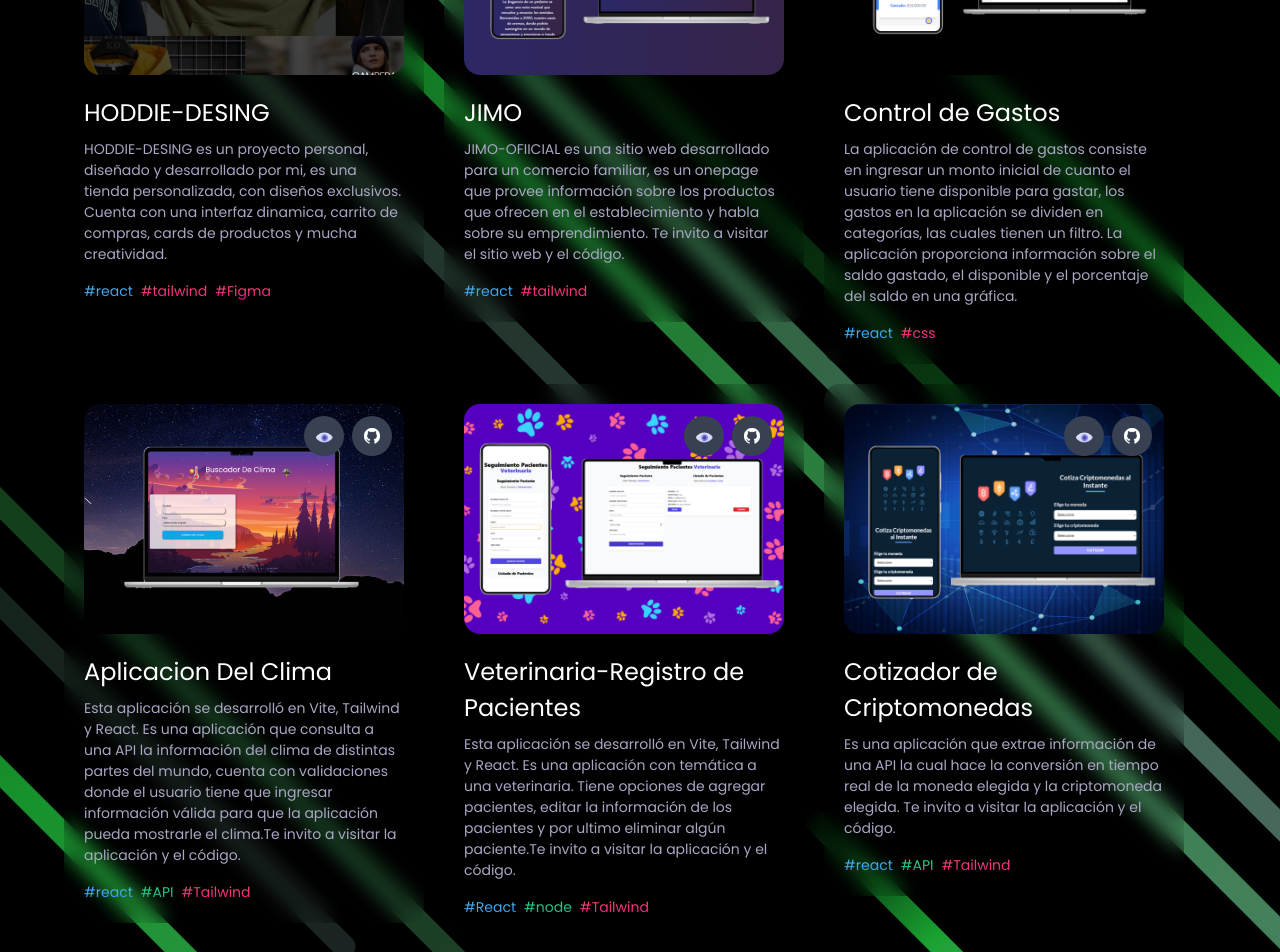
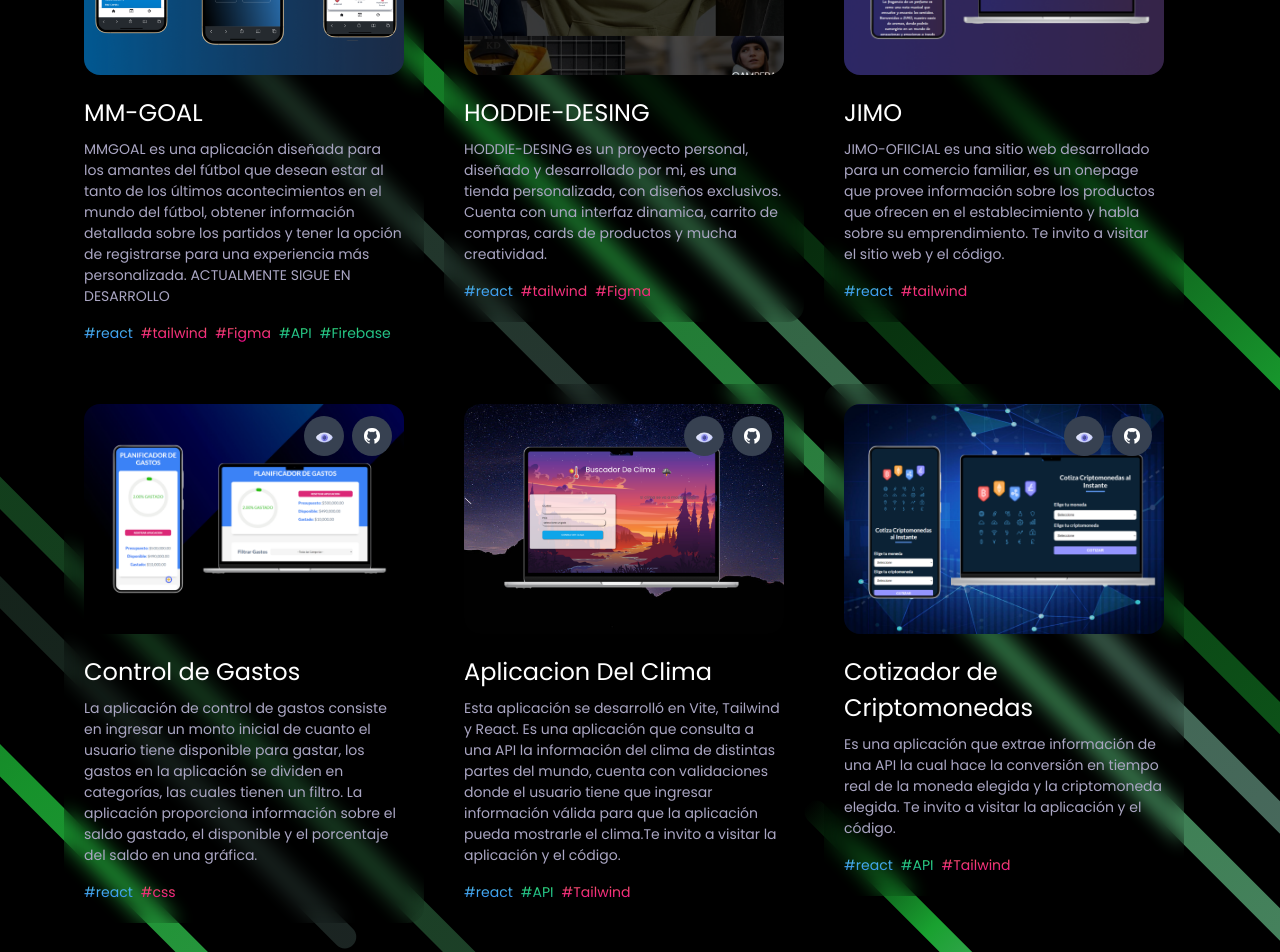
Before and after one commit to MAS234/Portfolio_Miguel_Martinez, a React (Vite) app: page / in a window 1280 px wide. Shown: the part 3840-4792 px from the top of the page. Built offline with nearby package versions, Linux system fonts and the light colour scheme.

Commit message:
Actualizacion de proyectos

```diff
--- a/src/assets/index.js
+++ b/src/assets/index.js
@@ -54,6 +54,9 @@ import curriculum from "./curriculum.png"
 import billetera  from "../assets/billetera.png"
 import LogoBilletera from "../assets/company/logoCountry.png"
 
+//MMGOAL
+import mmGoal from "../assets/MMGOAL.png"
+
 //ASTRONAUTA
 import astronauta from "../assets/Astronauta.png"
 
@@ -100,5 +103,6 @@ export {
   HoddieP,
   billetera,
   astronauta,
-  LogoBilletera
+  LogoBilletera,
+  mmGoal
 };
--- a/src/constants/index.js
+++ b/src/constants/index.js
@@ -22,13 +22,13 @@ import {
     next,
     vite,
     sass,
-    veterinaria,
     cripto,
     bilingual,
     crazyBeer,
     hoddie,
     HoddieP,
-    LogoBilletera
+    LogoBilletera,
+    mmGoal
 
   } from "../assets";
 
@@ -224,6 +224,36 @@ import {
 
   const projects = [
     {
+      name: "MM-GOAL",
+      description:
+      "MMGOAL es una aplicación diseñada para los amantes del fútbol que desean estar al tanto de los últimos acontecimientos en el mundo del fútbol, obtener información detallada sobre los partidos y tener la opción de registrarse para una experiencia más personalizada. ACTUALMENTE SIGUE EN DESARROLLO",
+      tags: [
+        {
+          name: "react",
+          color: "blue-text-gradient",
+        },
+        {
+          name: "tailwind",
+          color: "pink-text-gradient",
+        },
+        {
+          name: "Figma",
+          color: "pink-text-gradient",
+        },
+        {
+          name: "API",
+          color: "green-text-gradient",
+        },
+        {
+          name: "Firebase",
+          color: "green-text-gradient",
+        }
+      ],
+      image: mmGoal,
+      source_code_link: "/",
+      vista_code: "https://github.com/MAS234/MMFutbol"
+    },
+    {
       name: "HODDIE-DESING",
       description:
       "HODDIE-DESING es un proyecto personal, diseñado y desarrollado por mi, es una tienda personalizada, con diseños exclusivos. Cuenta con una interfaz dinamica, carrito de compras, cards de productos y mucha creatividad.",
@@ -306,29 +336,6 @@ import {
 
     },
     {
-      name: "Veterinaria-Registro de Pacientes",
-      description:
-      "Esta aplicación se desarrolló en Vite, Tailwind y React. Es una aplicación con temática a una veterinaria. Tiene opciones de agregar pacientes, editar la información de los pacientes y por ultimo eliminar algún paciente.Te invito a visitar la aplicación  y el código.",
-      tags: [
-        {
-          name: "React",
-          color: "blue-text-gradient",
-        },
-        {
-          name: "node",
-          color: "green-text-gradient",
-        },
-        {
-          name: "Tailwind",
-          color: "pink-text-gradient",
-        },
-      ],
-      image: veterinaria,
-      source_code_link: "https://registro-clientes-veterinaria.vercel.app/",
-      vista_code: "https://github.com/MAS234/RegistroClientes-Veterinaria"
-
-    },
-    {
       name: "Cotizador de Criptomonedas",
       description:
       "Es una aplicación que extrae información de una API la cual hace la conversión en tiempo real de la moneda elegida y la criptomoneda elegida. Te invito a visitar la aplicación  y el código.",
```
Also changed, not shown: src/assets/MMGOAL.png (added).
